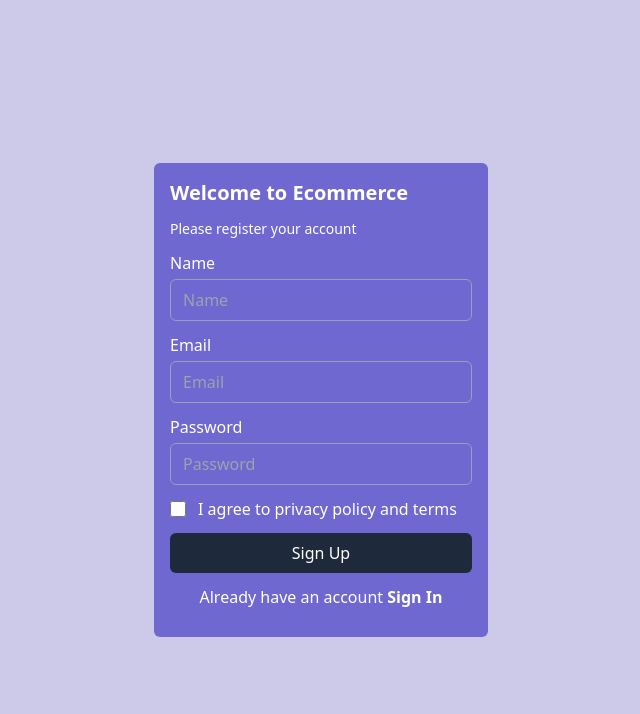
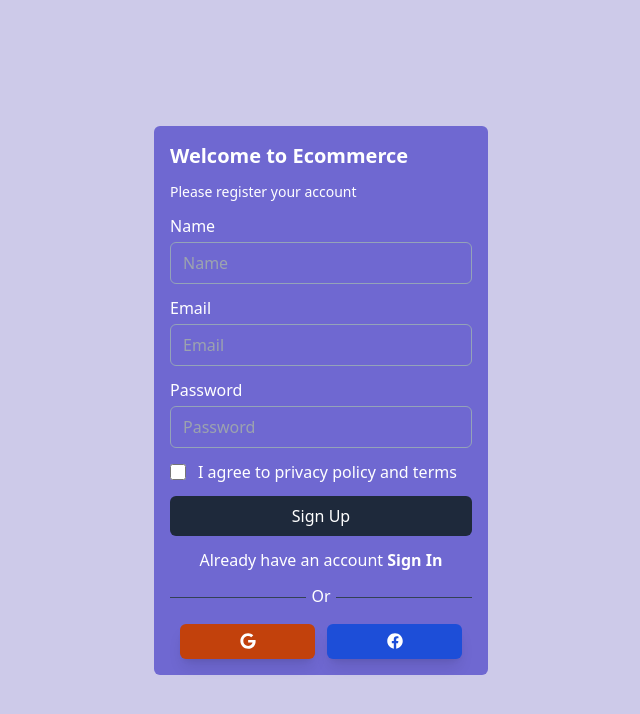
Before and after one commit to manoj1995madushanka/multi-vender-ecommerce-dashboard, a React (Create React App) app: page /register in a window 1280 px wide. Shown: the top 714 px of the page, without its empty margins (319-959 px from the left). Built offline with nearby package versions, Linux system fonts and the light colour scheme.

Commit message:
register page social media icon section

```diff
--- a/src/views/auth/Register.jsx
+++ b/src/views/auth/Register.jsx
@@ -1,5 +1,6 @@
 import React from 'react';
 import {Link} from "react-router-dom";
+import {FaFacebook, FaGoogle} from "react-icons/fa";
 
 const Register = () => {
   return (
@@ -43,6 +44,29 @@
             <div className="flex items-center mb-3 gap-3 justify-center">
               <p>Already have an account <Link className="font-bold" to="/login">Sign In</Link></p>
             </div>
+
+            <div className="w-full flex justify-center items-center mb-3">
+              <div className="w-[45%] bg-slate-700 h-[1px]"></div>
+              <div className="w-[10%] flex justify-center items-center">
+                <span className="pb-1">Or</span>
+              </div>
+              <div className="w-[45%] bg-slate-700 h-[1px]"></div>
+            </div>
+
+            <div className="flex justify-center items-center gap-3">
+
+              <div
+                className="w-[135px] h-[35px] flex rounded-md bg-orange-700 shadow-lg hover:shadow-orange-700/50 justify-center cursor-pointer items-center overflow-hidden">
+                <span><FaGoogle/></span>
+              </div>
+
+              <div
+                className="w-[135px] h-[35px] flex rounded-md bg-blue-700 shadow-lg hover:shadow-blue-700/50 justify-center cursor-pointer items-center overflow-hidden">
+                <span><FaFacebook/></span>
+              </div>
+
+            </div>
+
           </form>
         </div>
       </div>
```
